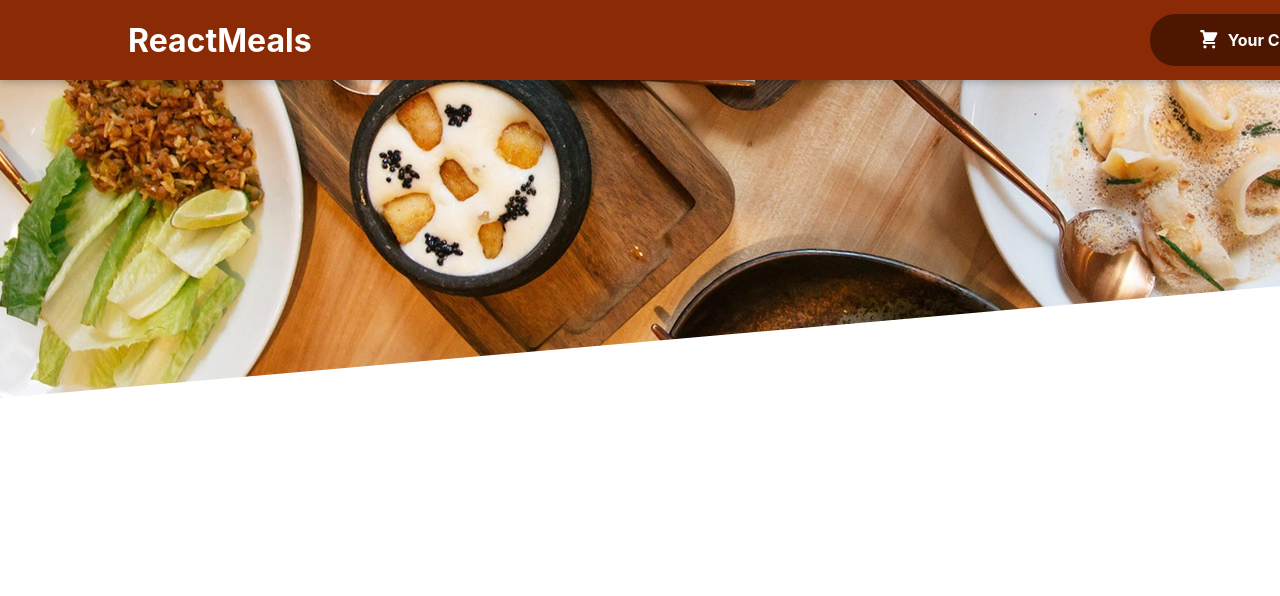
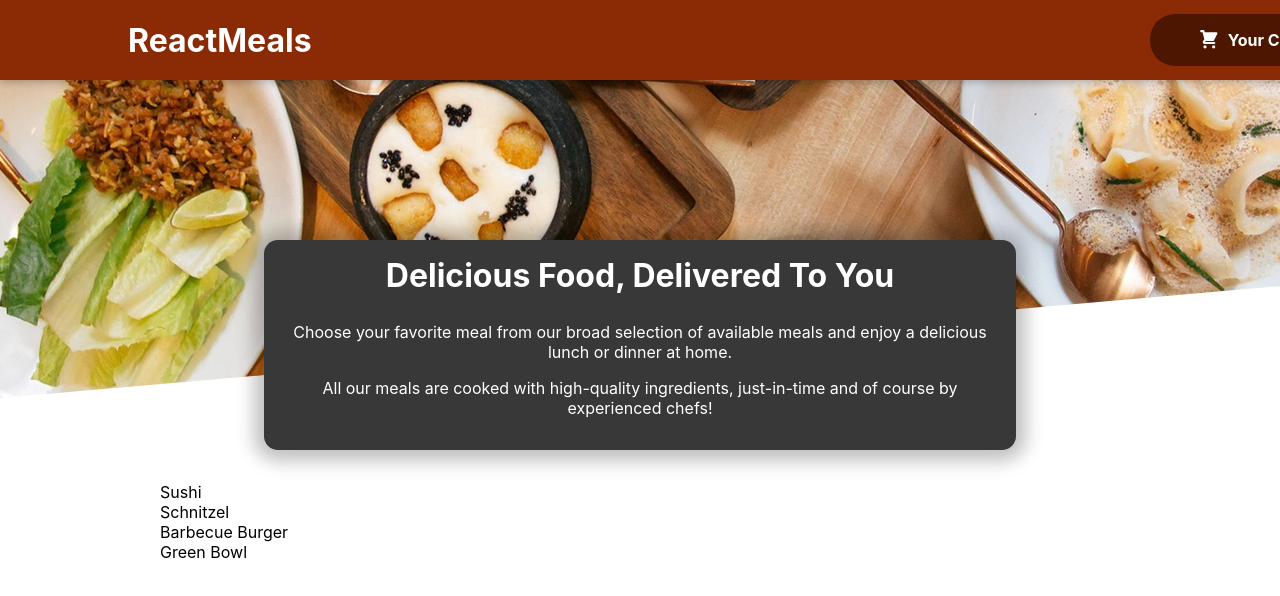
Before and after one commit to zermiftah/React-Food_Order_App, a React (Create React App) app: page / in a window 1280 px wide. Shown: the top 596 px of the page. Built offline with nearby package versions, Linux system fonts and the light colour scheme.

Commit message:
Adding a 'Meals' Component

```diff
--- a/src/App.js
+++ b/src/App.js
@@ -1,10 +1,14 @@
-import React, { Fragment } from "react";
-import Header from "./components/Layout/Header";
+import React, { Fragment } from "react"
+import Header from "./components/Layout/Header"
+import Meals from "./components/Meals/Meals"
 
 function App() {
   return (
     <Fragment>
-      <Header></Header>
+      <Header />
+      <main>
+        <Meals />
+      </main>
     </Fragment>
   );
 }
--- /dev/null
+++ b/src/components/Meals/AvailableMeals.js
@@ -0,0 +1,41 @@
+import classes from './AvailableMeals.module.css'
+
+const DUMMY_MEALS = [
+    {
+        id: 'm1',
+        name: 'Sushi',
+        description: 'Finest fish and veggies',
+        price: 22.99,
+    },
+    {
+        id: 'm2',
+        name: 'Schnitzel',
+        description: 'A german specialty!',
+        price: 16.5,
+    },
+    {
+        id: 'm3',
+        name: 'Barbecue Burger',
+        description: 'American, raw, meaty',
+        price: 12.99,
+    },
+    {
+        id: 'm4',
+        name: 'Green Bowl',
+        description: 'Healthy...and green...',
+        price: 18.99,
+    },
+];
+
+const AvailableMeals = () => {
+    const mealList = DUMMY_MEALS.map((meal) => <li>{meal.name}</li>)
+    return (
+        <section className={classes.meals}>
+            <ul>
+                {mealList}
+            </ul>
+        </section>
+    );
+}
+
+export default AvailableMeals;
--- /dev/null
+++ b/src/components/Meals/AvailableMeals.module.css
@@ -0,0 +1,24 @@
+.meals {
+    max-width: 60rem;
+    width: 90%;
+    margin: 2rem auto;
+    animation: meals-appear 1s ease-out forwards;
+}
+
+.meals ul {
+    list-style: none;
+    margin: 0;
+    padding: 0;
+}
+
+@keyframes meals-appear {
+    from {
+        opacity: 0;
+        transform: translateY(3rem);
+    }
+
+    to {
+        opacity: 1;
+        transform: translateY(0);
+    }
+}
--- /dev/null
+++ b/src/components/Meals/Meals.js
@@ -0,0 +1,14 @@
+import React, { Fragment } from 'react';
+import MealsSummary from './MealsSummary'
+import AvailableMeals from './AvailableMeals'
+
+const Meals = () => {
+    return (
+        <Fragment>
+            <MealsSummary />
+            <AvailableMeals />
+        </Fragment>
+    );
+}
+
+export default Meals;
--- /dev/null
+++ b/src/components/Meals/MealsSummary.js
@@ -0,0 +1,17 @@
+import classes from './MealsSummary.module.css'
+
+const MealsSummary = () => {
+    return <section className={classes.summary}>
+        <h2>Delicious Food, Delivered To You</h2>
+        <p>
+            Choose your favorite meal from our broad selection of available meals
+            and enjoy a delicious lunch or dinner at home.
+        </p>
+        <p>
+            All our meals are cooked with high-quality ingredients, just-in-time and
+            of course by experienced chefs!
+        </p>
+    </section>
+}
+
+export default MealsSummary;
--- /dev/null
+++ b/src/components/Meals/MealsSummary.module.css
@@ -0,0 +1,18 @@
+.summary {
+    text-align: center;
+    max-width: 45rem;
+    width: 90%;
+    margin: auto;
+    margin-top: -10rem;
+    position: relative;
+    background-color: #383838;
+    color: white;
+    border-radius: 14px;
+    padding: 1rem;
+    box-shadow: 0 1px 18px 10px rgba(0, 0, 0, 0.25);
+}
+
+.summary h2 {
+    font-size: 2rem;
+    margin-top: 0;
+}
```
